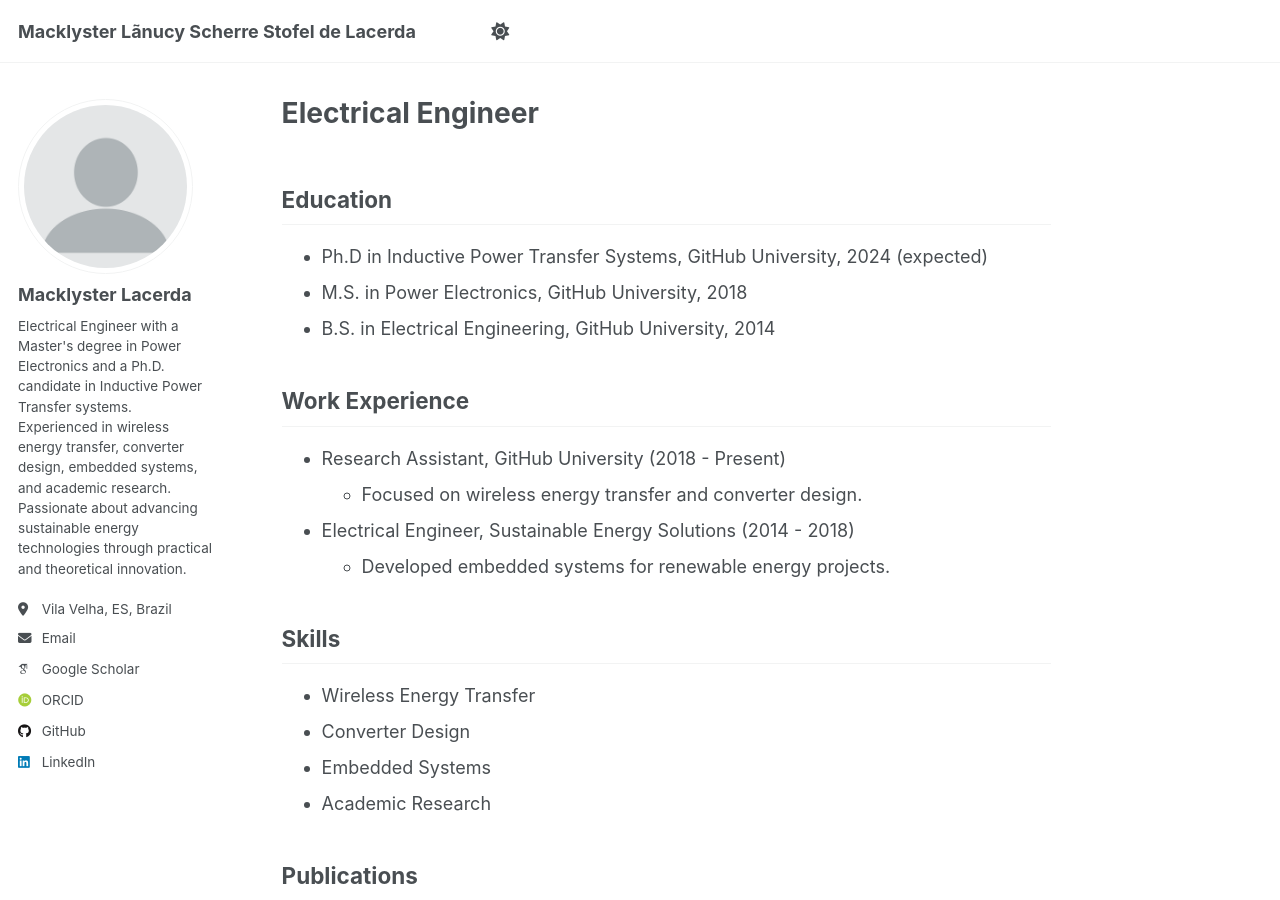
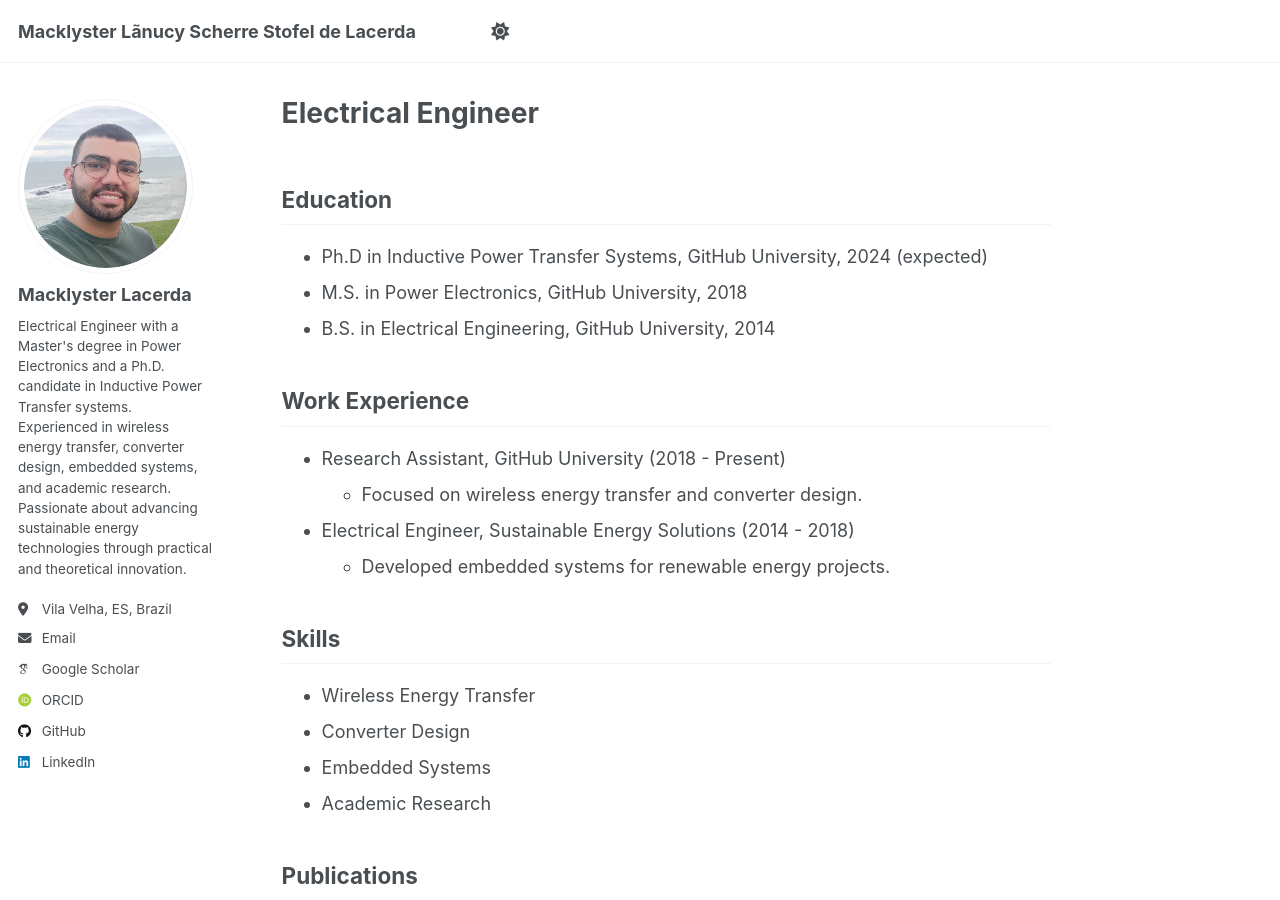
Before and after one commit to MacklysterLacerda/macklysterlacerda.github.io, a Jekyll site: the page built from _pages/about.md, in a window 1280 px wide and 900 px high. Built offline with Jekyll 4.4.1, drawn with Linux system fonts in a browser that asks for light colours; some web fonts are replaced.

Commit message:
fix: update author avatar image to new filename

```diff
--- a/_config.yml
+++ b/_config.yml
@@ -22,7 +22,7 @@ repository               : "MacklysterLacerda/macklysterlacerda.github.io"
 #               Additional customization can be done by editing /_includes/author-profile.html
 author:
   # Biographic information
-  avatar           : "teste-foto-perfil.png"
+  avatar           : "foto-perfil-3.png"
   name             : "Macklyster Lacerda"
   pronouns         : # example: "she/her"
   bio              : "Electrical Engineer with a Master's degree in Power Electronics and a Ph.D. candidate in
```
